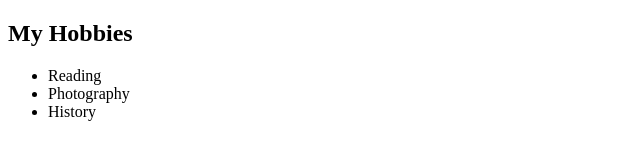
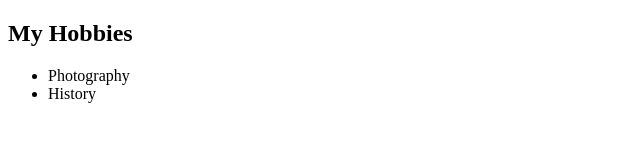
Before and after one commit to MarcusMedlockSr/Resume, a plain HTML site: page Hobbies.html in a window 1280 px wide. Shown: the whole page, without its empty margins (0-640 px from the left). Drawn offline with Linux system fonts and the light colour scheme.

Commit message:
Update Hobbies.html

```diff
--- a/Hobbies.html
+++ b/Hobbies.html
@@ -7,7 +7,7 @@
 <body>
     <h2>My Hobbies</h2>
     <ul>
-        <li>Reading</li>
+
         <li>Photography</li>
         <li>History</li>
     </ul>
```
